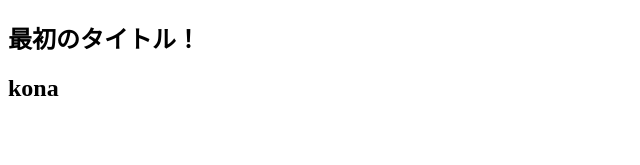
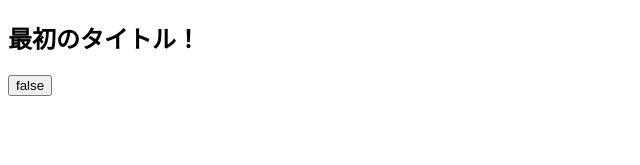
Before and after one commit to kngy0306/react-tutorial, a React (Create React App) app in the folder trahack-tutorial/: page / in a window 1280 px wide. Shown: the top 165 px of the page, without its empty margins (0-640 px from the left). Built offline with nearby package versions, Linux system fonts and the light colour scheme.

Commit message:
:memo: #6 コンポーネントの状態管理

```diff
--- a/trahack-tutorial/src/App.js
+++ b/trahack-tutorial/src/App.js
@@ -1,13 +1,19 @@
-import A from "./components/Article";
+import Article from "./components/Article";
+import { useState } from "react";
 
 function App() {
   const firstTitle = "最初のタイトル！";
   const kona = "kona";
 
+  const [state, setState] = useState(false);
+  const changeState = () => {
+    const forwardState = !state;
+    setState(forwardState);
+  };
+
   return (
     <>
-      <A title={firstTitle} />
-      <A title={kona} />
+      <Article title={firstTitle} clickFunc={changeState} state={state} />
     </>
   );
 }
--- a/trahack-tutorial/src/components/Article.js
+++ b/trahack-tutorial/src/components/Article.js
@@ -2,8 +2,9 @@ const Article = (props) => {
   return (
     <div>
       <h2>{props.title}</h2>
+      <button onClick={() => props.clickFunc()}>{props.state.toString()}</button>
     </div>
-  )
-}
+  );
+};
 
 export default Article;
```
Also changed, not shown: 1 other file (tests, documents, lock files or other folders).
